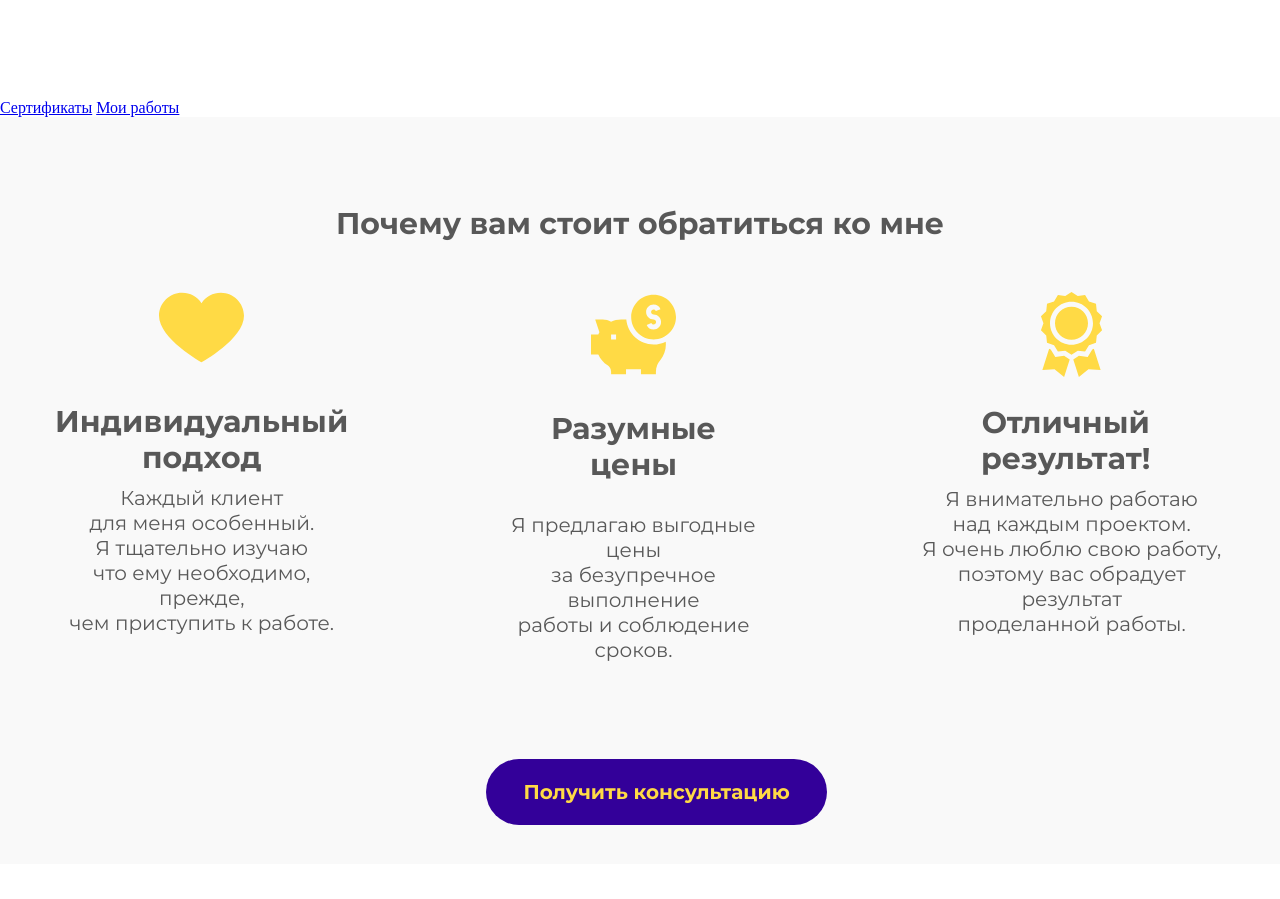
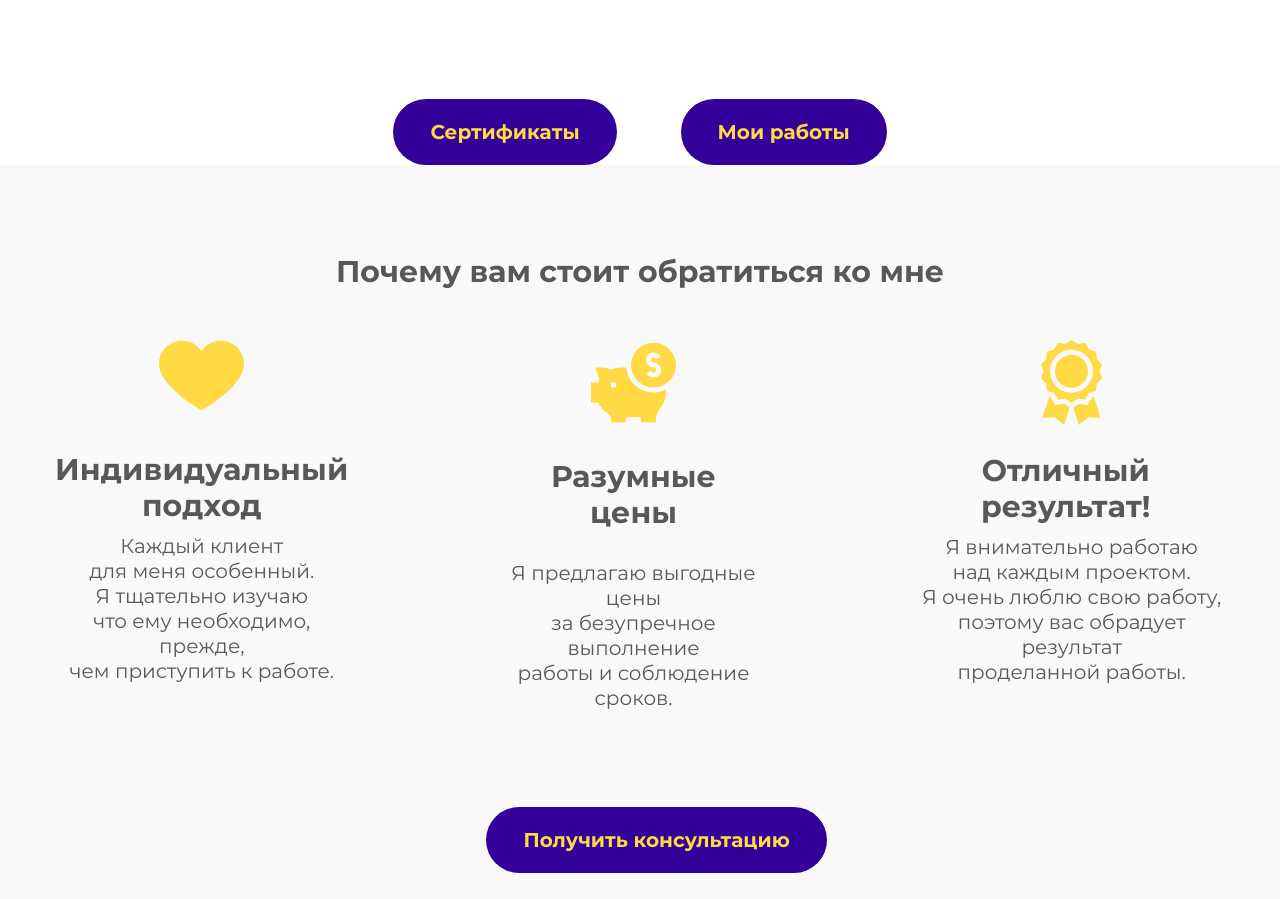
Before and after one commit to WebHeroSchool/Matveeva-FinalWork-html-css-, a plain HTML site: page index.html in a window 1280 px wide. Shown: the part 1159-2058 px from the top of the page. Drawn offline with Linux system fonts and the light colour scheme.

Commit message:
Update styles.css

```diff
--- a/styles.css
+++ b/styles.css
@@ -108,14 +108,21 @@ header{
   height: 3px;
   background: #FFDA45;
 }
-.me__button{
+.buttons{
+  display: flex;
+  justify-content: center;
+  align-items: center;
+}
+.me__button-works{
+  margin-left: 5%;
+}
+.me__button-sert, .me__button-works{
     text-decoration: none;
     padding: 21px 37px;
     background: #330099;
     border-radius: 50px;
     color: #FFDA45;
     font: 800 20px/24px 'Montserrat_Bold', sans-serif;
-    margin-left: 38%;
     transition: 1s ease;
   }
 .me__button:hover{
```
